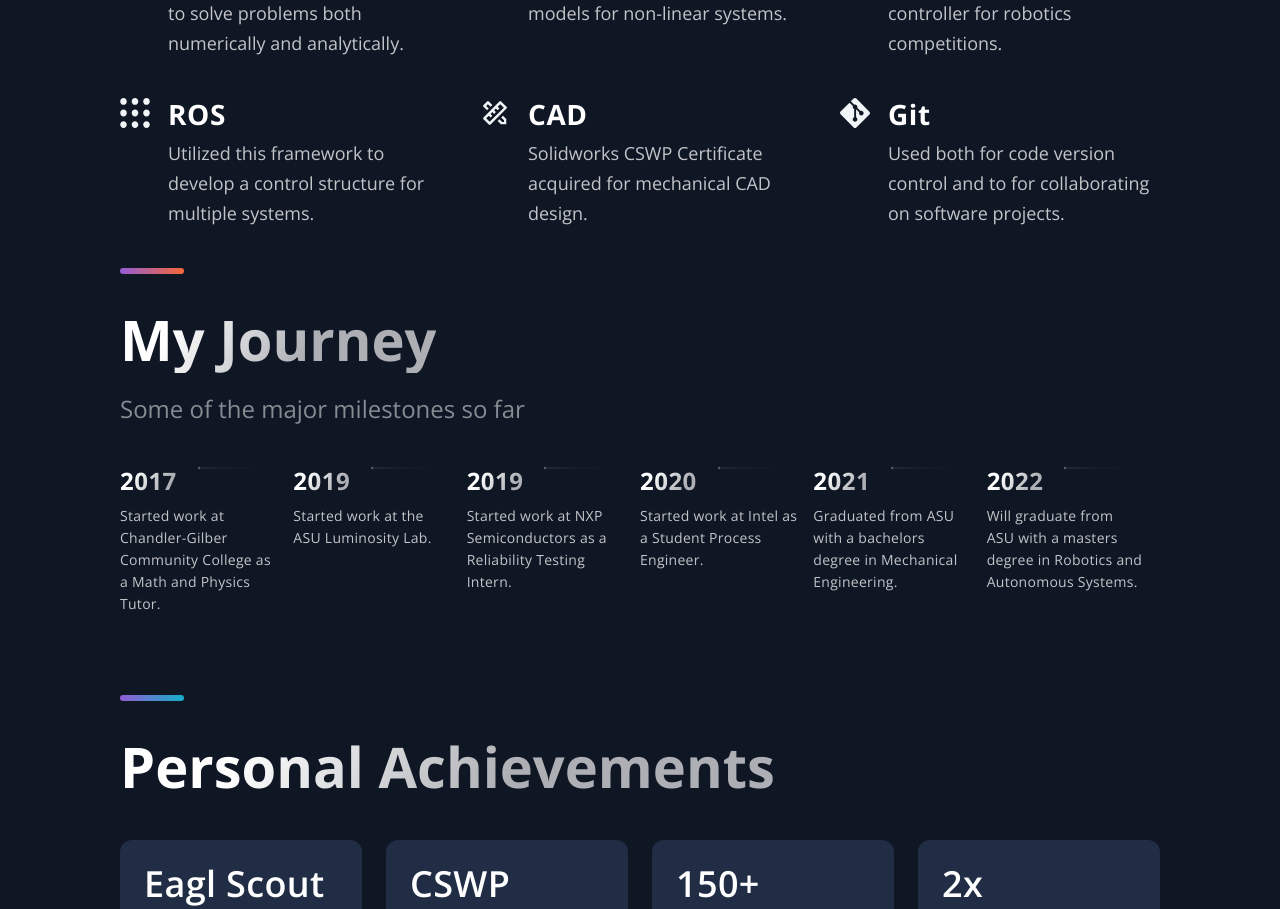
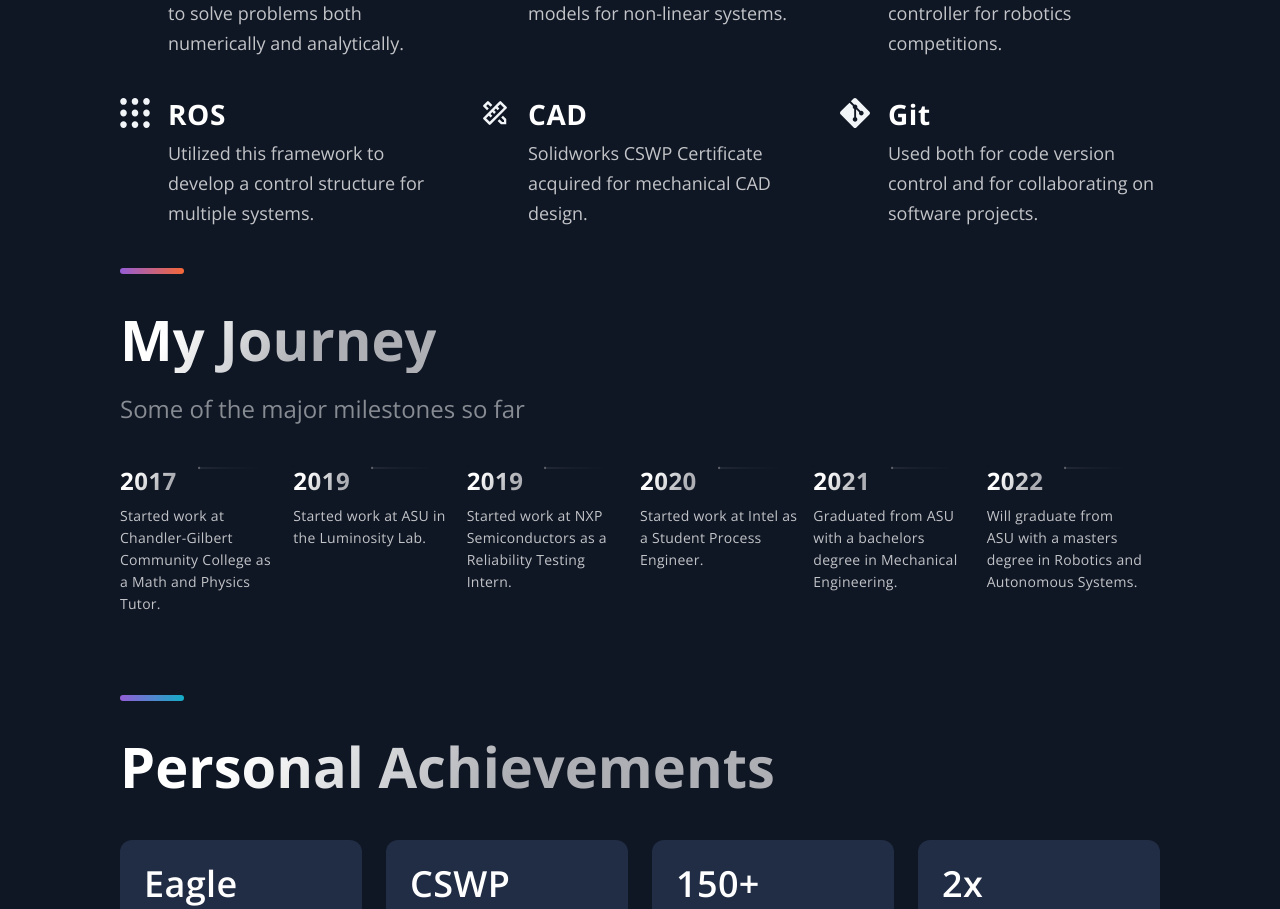
Before and after one commit to ConnorNail/Portfolio, a Next.js app: page / in a window 1280 px wide. Shown: the part 3960-4869 px from the top of the page. Built offline with nearby package versions, Linux system fonts and the light colour scheme.

Commit message:
Some minor edits

```diff
--- a/src/components/Acomplishments/Acomplishments.js
+++ b/src/components/Acomplishments/Acomplishments.js
@@ -4,7 +4,7 @@ import { Section, SectionDivider, SectionTitle } from '../../styles/GlobalCompon
 import { Box, Boxes, BoxNum, BoxText } from './AcomplishmentsStyles';
 
 const data = [
-  { number: 'Eagl Scout', text: 'Troop 923', },
+  { number: 'Eagle Scout', text: 'Troop 923', },
   { number: 'CSWP', text: 'Solidworks Certification', },
   { number: '150+', text: 'Mobile App Downloads', },
   { number: '2x', text: 'NASA Big Idea Challenge Finalist', }
--- a/src/components/Technologies/Skills.js
+++ b/src/components/Technologies/Skills.js
@@ -94,6 +94,6 @@ export const Skills = [
     slug: "git",
     Component: SiGit,
     title: "Git",
-    Description: () => <>Used both for code version control and to for collaborating on software projects.</>,
+    Description: () => <>Used both for code version control and for collaborating on software projects.</>,
   },
 ];
--- a/src/constants/constants.js
+++ b/src/constants/constants.js
@@ -57,8 +57,8 @@ export const projects = [
 ];
 
 export const TimeLineData = [
-  { year: 2017, text: 'Started work at Chandler-Gilber Community College as a Math and Physics Tutor.', },
-  { year: 2019, text: 'Started work at the ASU Luminosity Lab.', },
+  { year: 2017, text: 'Started work at Chandler-Gilbert Community College as a Math and Physics Tutor.', },
+  { year: 2019, text: 'Started work at ASU in the Luminosity Lab.', },
   { year: 2019, text: 'Started work at NXP Semiconductors as a Reliability Testing Intern.', },
   { year: 2020, text: 'Started work at Intel as a Student Process Engineer.', },
   { year: 2021, text: 'Graduated from ASU with a bachelors degree in Mechanical Engineering.', },
--- a/src/pages/charlotte.js
+++ b/src/pages/charlotte.js
@@ -17,7 +17,7 @@ const Charlotte = () => (
         <Section id="big-idea-challenge">
             <SectionDivider />
             <SectionText>I worked on this project while a part of the Luminosity Lab. We were selected as one of the finalists in the <Link href='https://bigidea.nianet.org/2022-finalists/'>2022 NASA Big Idea Challenge</Link>. Through this we were given funding to develop the CHARLOTTE system.</SectionText>
-            <SectionText>My primary contribution to this project included simulation, mechanical design, and control system/software development.</SectionText>
+            <SectionText>My primary contributions to this project have been in CAD design, simulation analysis for design validation, locomotion control system structuring, and thermal control system design.</SectionText>
         </Section>
         <Section id="video1">
             <SectionDivider />
--- a/src/pages/velos.js
+++ b/src/pages/velos.js
@@ -26,6 +26,7 @@ const Velos = () => (
         <Section id="other-media">
             <SectionDivider />
             <SectionText>I worked on this project while a part of the Luminosity Lab. We were selected as one of the finalists in the <Link href='https://bigidea.nianet.org/past-competition-themes/2020-competition/'>2020 NASA Big Idea Challenge</Link>. Through this we were given funding to develop the VELOS system.</SectionText>
+            <SectionText>My primary contributions to this project included simulation to aid in system design and lunar environment testing.</SectionText>
             <SectionText>After completing the project, I presented my simulation work at the 2021 Simulation World Conference.</SectionText>
             <SectionText>An article was written on the official <Link href='https://www.ansys.com/blog/shedding-light-on-a-shadowy-target'>Ansys Blog</Link> to talk about how simulation was implemented to support this project.</SectionText>
             <SectionText>Additionally, I was invited on to the <Link href='https://www.padtinc.com/2021/05/17/all-things-ansys-088-taking-simulation-to-the-moon/'>All Things Ansys podcast</Link> to talk about my simulation work.</SectionText>
```
